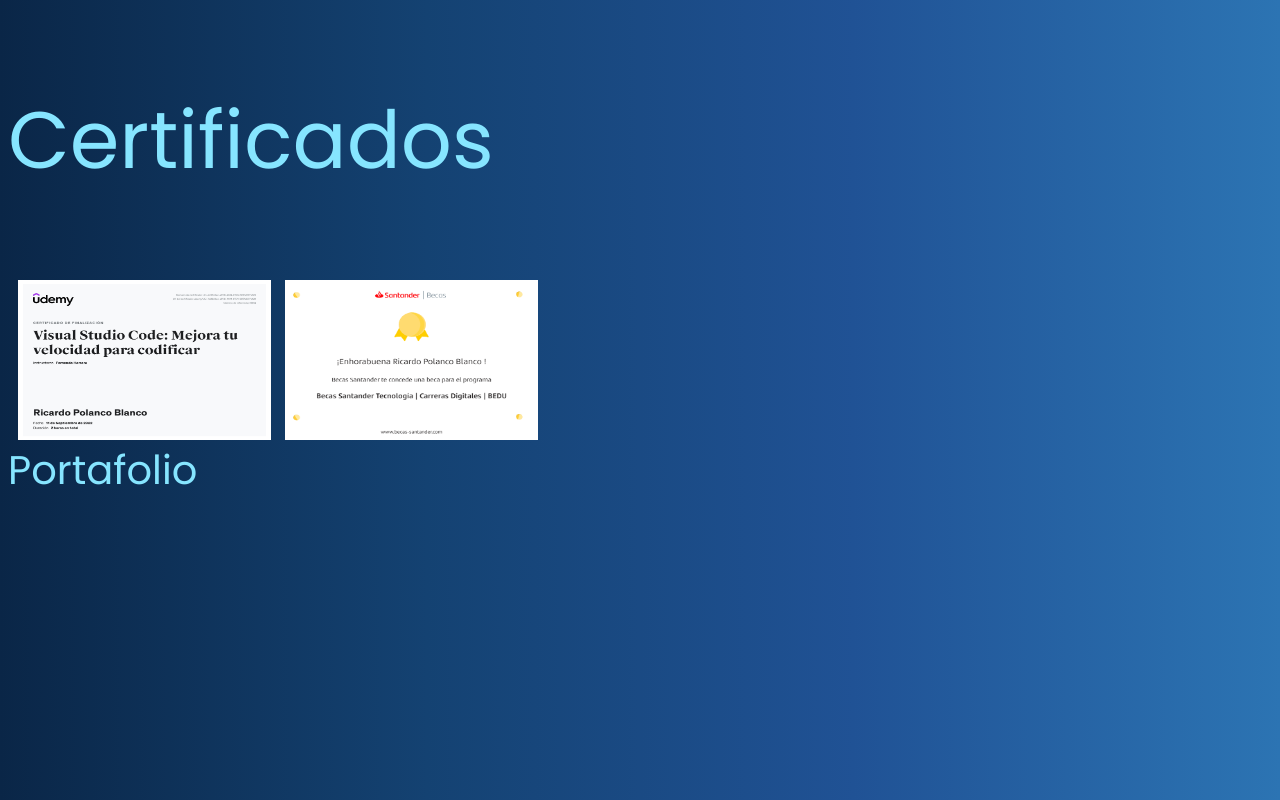
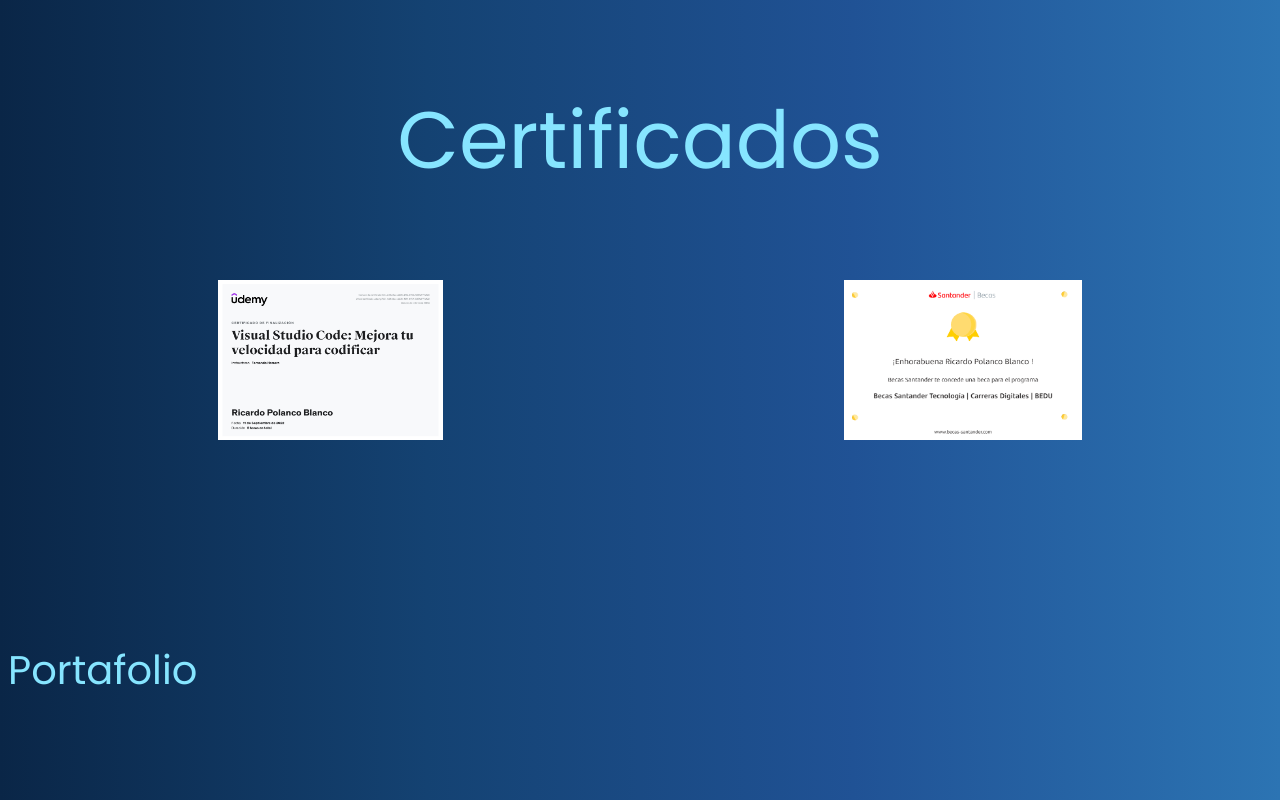
Before and after one commit to Hydr0bius/Certificados, a plain HTML site: page index.html in a window 1280 px wide. Drawn offline with Linux system fonts and the light colour scheme.

Commit message:
:lipstick:

```diff
--- a/style.css
+++ b/style.css
@@ -8,23 +8,33 @@ p{
     color: #86E5FF;
     font-family: 'Poppins', sans-serif;
 }
+header p{
+    display: flex;
+    justify-content: center;
+}
 
-div{
+main div{
+    display: flex;
+    justify-content: space-around;
     width: 100%;
     height: 20vh;
+    margin: auto;
 }
 
-div img{
+main div img{
     margin-left: 10px;
-    width: 20%;
+    width: 100%;
     height: 100%;
 }
 div:hover :not(:hover){
     opacity: 0.3;
 }
 img:hover{
-    scale: 1.2;
+    scale: 1.9;
     border-radius: 10%;
+}
+footer{
+    margin-top: 200px;
 }
 footer a{
     font-size: 40px;
```
